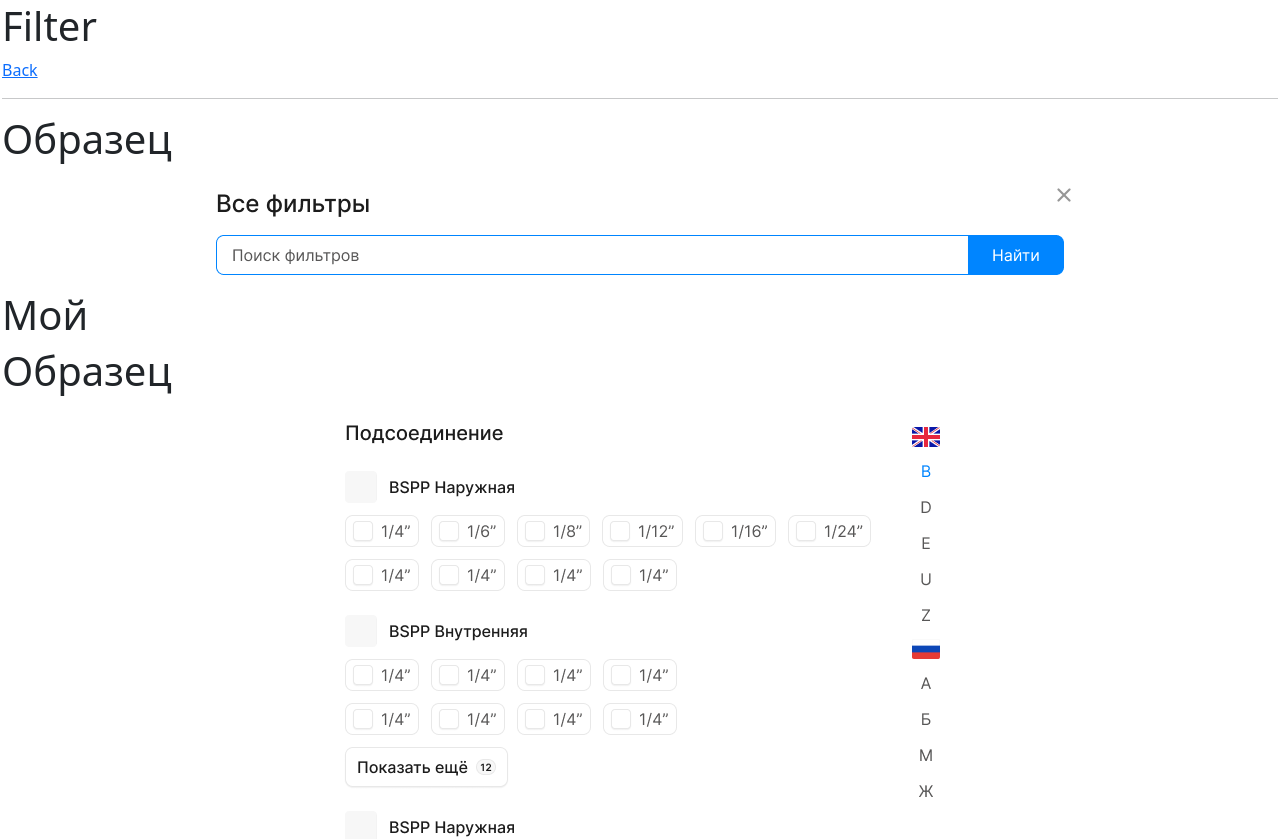
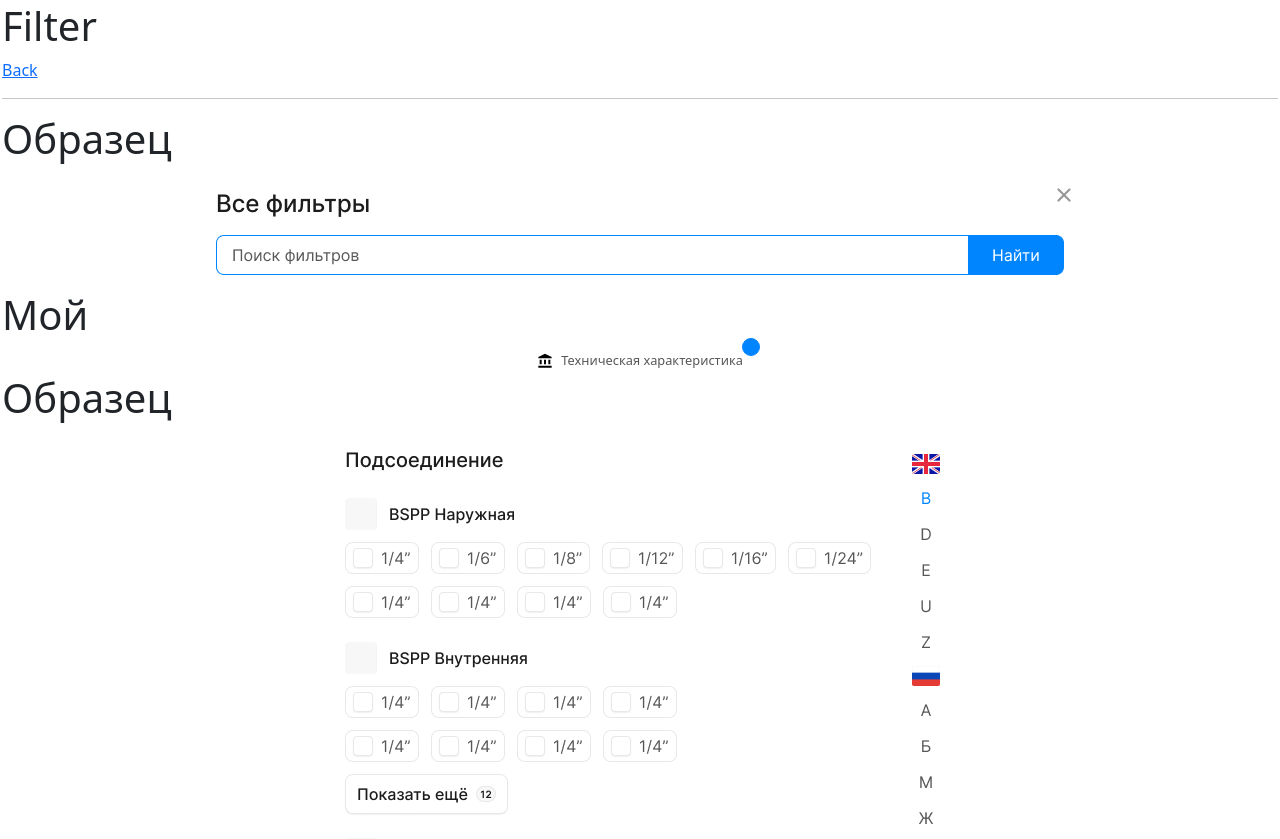
Before and after one commit to picus23/any-web-components, a Next.js app: page /filter in a window 1280 px wide. Shown: the top 839 px of the page. Built offline with nearby package versions, Linux system fonts and the light colour scheme.

Commit message:
add FilterSuggest

```diff
--- /dev/null
+++ b/components/filter/FilterSuggest.tsx
@@ -0,0 +1,24 @@
+import { FC, ReactNode } from "react";
+import { MdCancel, MdOutlineSegment, MdUnfoldMore } from "react-icons/md";
+
+interface FilterSuggestProps {
+    title: string,
+    icon: ReactNode,
+    isSuggest?: boolean,
+    onClick: () => void,
+
+}
+
+const FilterSuggest: FC<FilterSuggestProps> = ({ title, icon, isSuggest = false, onClick }) => {
+    return <button className='d-flex align-items-center justify-content-center border-0 rounded-pill gap-2 px-2 py-1 position-relative'
+        style={{ background: '#fff' }} onClick={onClick}>
+        {icon}
+        <span className="font-size-16-gray text-overflow">{title}</span>
+        {isSuggest ?
+            <span className="position-absolute top-0 start-100 translate-middle p-2 bg-primary border border-primary rounded-circle">
+                <span className="visually-hidden">New alerts</span>
+            </span> : false}
+    </button>;
+}
+
+export default FilterSuggest;
--- a/pages/filter/index.tsx
+++ b/pages/filter/index.tsx
@@ -8,7 +8,7 @@ import search_input from "./search_input.png";
 import Image from "next/image";
 import Filter from "@/components/filter/Filter";
 import FilterCategory from "@/components/filter/FilterCategory";
-import { MdChevronRight, MdOutlineSegment, MdUnfoldMore } from "react-icons/md";
+import { MdAccountBalance, MdChevronRight, MdOutlineSegment, MdUnfoldMore } from "react-icons/md";
 import FilterChips from "@/components/filter/FilterChips";
 import FilterMarker from "@/components/filter/FilterMarker";
 import FilterHead from "@/components/filter/FilterHead";
@@ -22,6 +22,7 @@ import FilterMarkerWrapper from "@/components/filter/FilterMarkerWrapper";
 import FilterTitle from "@/components/filter/FilterTitle";
 import FilterLaungageList from "@/components/filter/FilterLanguageList";
 import FilterLanguageLetter from "@/components/filter/FilterLanguageLetter";
+import FilterSuggest from "@/components/filter/FilterSuggest";
 
 export default function () {
     let FilterFields = ['1/4’’', '1/4’’', '1/4’’', '1/4’’', '1/4’’', '1/4’’', '1/4’’', '1/4’’', '1/4’’'];
@@ -43,6 +44,7 @@ export default function () {
         </div>
         <h1>Мой</h1>
         <div className="container-xxl d-flex justify-content-center p-0" style={{ outline: '1px solid #000;background:#eee' }}>
+            <FilterSuggest title="Техническая характеристика" icon={<MdAccountBalance />} onClick={() => alert('Click')} isSuggest={true} />
             {/* <FilterSearchInput title="Все фильтры" /> */}
         </div>
 
```
Also changed, not shown: public/kit/filterSuggest.svg (added).
